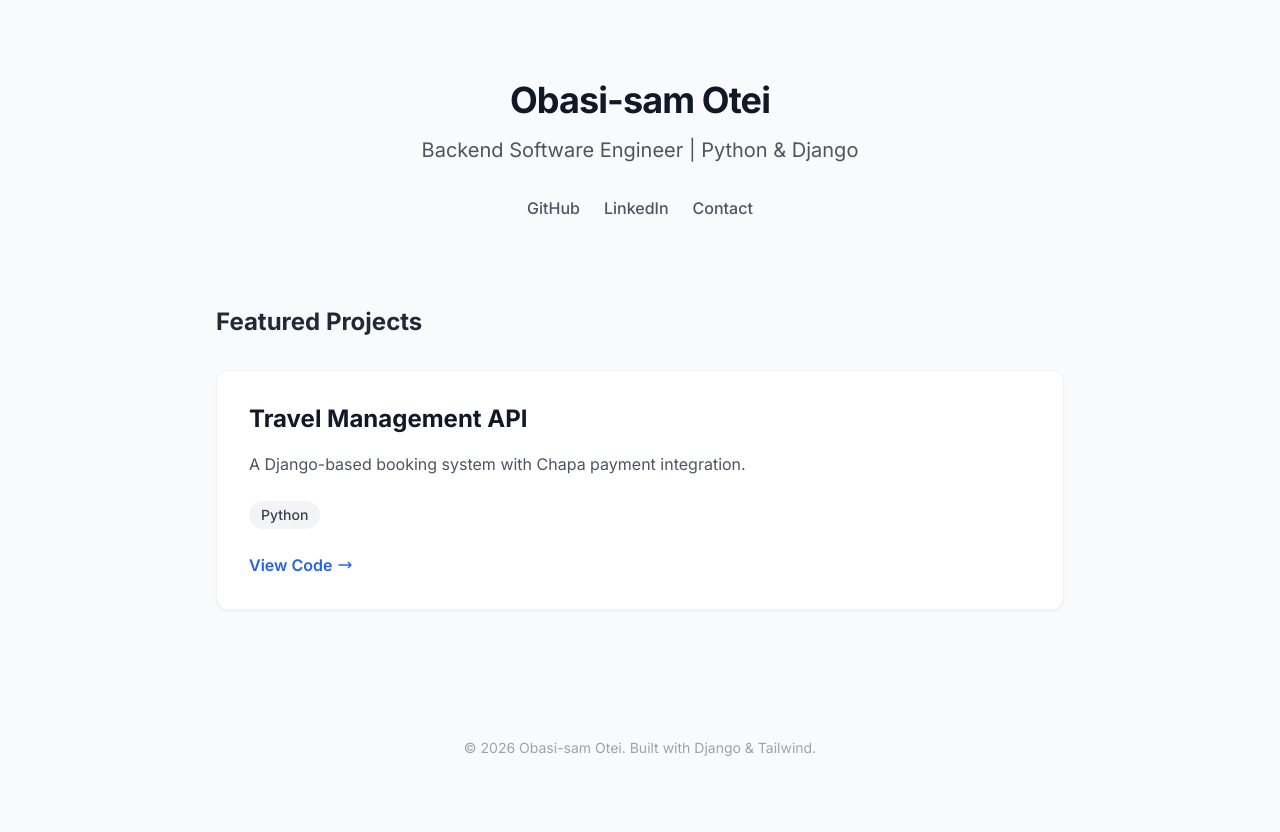
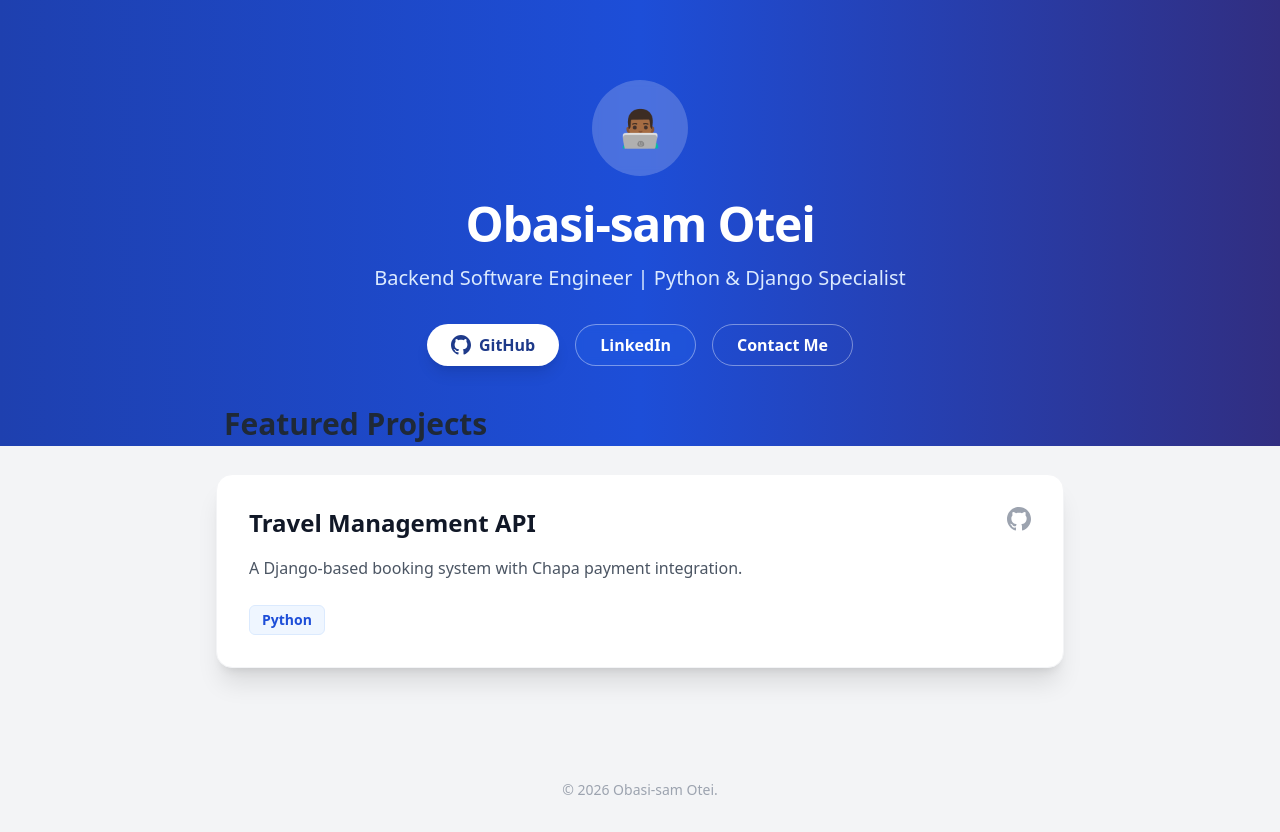
Before and after one commit to obasi-1/obasisam-portfolio, a Django app: page / in a window 1280 px wide. Before the commit the page ends 756 px from the top, so only its background shows below. Run offline with Django 5.2, Linux system fonts and the light colour scheme; data comes from the database, SQL or seed files in the repository; some libraries are stand-ins or nearby versions.

Commit message:
Update links and design

```diff
--- a/showcase/templates/showcase/home.html
+++ b/showcase/templates/showcase/home.html
@@ -11,72 +11,78 @@
         body { font-family: 'Inter', sans-serif; }
     </style>
 </head>
-<body class="bg-gray-50 text-gray-900 min-h-screen">
+<body class="bg-gray-100 text-gray-800 font-sans leading-normal tracking-normal">
 
-    <main class="max-w-4xl mx-auto px-6 py-20">
-        <header class="text-center mb-20">
-            <h1 class="text-4xl font-bold mb-4 tracking-tight">Obasi-sam Otei</h1>
-            <p class="text-xl text-gray-600 mb-8">Backend Software Engineer | Python & Django</p>
+    <div class="bg-gradient-to-r from-blue-800 via-blue-700 to-indigo-900 text-white py-20">
+        <div class="max-w-4xl mx-auto px-6 text-center">
+            <div class="w-24 h-24 bg-white/20 backdrop-blur-sm rounded-full mx-auto mb-6 flex items-center justify-center text-4xl">
+                👨🏾‍💻
+            </div>
 
-            <div class="flex justify-center gap-6">
-                <a href="https://github.com/obasi-1" target="_blank" class="text-gray-600 hover:text-black font-medium transition-colors border-b-2 border-transparent hover:border-black pb-1">
+            <h1 class="text-5xl font-bold mb-4 tracking-tight">Obasi-sam Otei</h1>
+            <p class="text-xl text-blue-100 mb-8 font-light">Backend Software Engineer | Python & Django Specialist</p>
+
+            <div class="flex flex-wrap justify-center gap-4">
+                <a href="https://github.com/obasi-1" target="_blank" class="bg-white text-blue-900 px-6 py-2 rounded-full font-semibold hover:bg-blue-50 transition shadow-lg flex items-center gap-2">
+                    <svg class="w-5 h-5" fill="currentColor" viewBox="0 0 24 24"><path d="M12 0c-6.626 0-12 5.373-12 12 0 5.302 3.438 9.8 8.207 11.387.599.111.793-.261.793-.577v-2.234c-3.338.726-4.033-1.416-4.033-1.416-.546-1.387-1.333-1.756-1.333-1.756-1.089-.745.083-.729.083-.729 1.205.084 1.839 1.237 1.839 1.237 1.07 1.834 2.807 1.304 3.492.997.107-.775.418-1.305.762-1.604-2.665-.305-5.467-1.334-5.467-5.931 0-1.311.469-2.381 1.236-3.221-.124-.303-.535-1.524.117-3.176 0 0 1.008-.322 3.301 1.23.957-.266 1.983-.399 3.003-.404 1.02.005 2.047.138 3.006.404 2.291-1.552 3.297-1.23 3.297-1.23.653 1.653.242 2.874.118 3.176.77.84 1.235 1.911 1.235 3.221 0 4.609-2.807 5.624-5.479 5.921.43.372.823 1.102.823 2.222v3.293c0 .319.192.694.801.576 4.765-1.589 8.199-6.086 8.199-11.386 0-6.627-5.373-12-12-12z"/></svg>
                     GitHub
                 </a>
 
-                <a href="https://linkedin.com/in/obasi-sam-otei-4b6688350" target="_blank" class="text-gray-600 hover:text-blue-600 font-medium transition-colors border-b-2 border-transparent hover:border-blue-600 pb-1">
+                <a href="https://www.linkedin.com/in/obasi-sam-otei-4b6688350" target="_blank" class="bg-blue-600/30 border border-white/40 backdrop-blur-sm text-white px-6 py-2 rounded-full font-semibold hover:bg-white/20 transition flex items-center gap-2">
                     LinkedIn
                 </a>
 
-                <a href="mailto:obasonz61@gmail.com" class="text-gray-600 hover:text-red-600 font-medium transition-colors border-b-2 border-transparent hover:border-red-600 pb-1">
-                    Contact
+                <a href="mailto:obasonz61@gmail.com" class="bg-transparent border border-white/40 text-white px-6 py-2 rounded-full font-semibold hover:bg-white/10 transition">
+                    Contact Me
                 </a>
             </div>
-        </header>
+        </div>
+    </div>
 
-        <section>
-            <h2 class="text-2xl font-bold mb-8 text-gray-800">Featured Projects</h2>
+    <main class="max-w-4xl mx-auto px-6 -mt-10 mb-20 relative z-10">
+        <h2 class="text-3xl font-bold mb-8 text-gray-800 ml-2">Featured Projects</h2>
 
-            <div class="grid gap-8">
+        <div class="grid gap-10">
             {% for project in projects %}
-                <article class="bg-white rounded-xl shadow-sm border border-gray-100 overflow-hidden hover:shadow-md transition-shadow">
+            <article class="bg-white rounded-2xl shadow-xl border border-gray-100 overflow-hidden hover:transform hover:scale-[1.01] transition duration-300">
+
+                {% if project.image %}
+                <div class="h-64 overflow-hidden bg-gray-100 border-b border-gray-100 relative group">
+                    <img src="{{ project.image.url }}" alt="{{ project.title }}" class="w-full h-full object-cover object-top transition duration-500 group-hover:opacity-90">
+                </div>
+                {% endif %}
+
                 <div class="p-8">
                     <div class="flex justify-between items-start mb-4">
                         <h3 class="text-2xl font-bold text-gray-900">{{ project.title }}</h3>
+                        {% if project.github_link %}
+                        <a href="{{ project.github_link }}" target="_blank" class="text-gray-400 hover:text-black transition">
+                            <svg class="w-6 h-6" fill="currentColor" viewBox="0 0 24 24"><path d="M12 0c-6.626 0-12 5.373-12 12 0 5.302 3.438 9.8 8.207 11.387.599.111.793-.261.793-.577v-2.234c-3.338.726-4.033-1.416-4.033-1.416-.546-1.387-1.333-1.756-1.333-1.756-1.089-.745.083-.729.083-.729 1.205.084 1.839 1.237 1.839 1.237 1.07 1.834 2.807 1.304 3.492.997.107-.775.418-1.305.762-1.604-2.665-.305-5.467-1.334-5.467-5.931 0-1.311.469-2.381 1.236-3.221-.124-.303-.535-1.524.117-3.176 0 0 1.008-.322 3.301 1.23.957-.266 1.983-.399 3.003-.404 1.02.005 2.047.138 3.006.404 2.291-1.552 3.297-1.23 3.297-1.23.653 1.653.242 2.874.118 3.176.77.84 1.235 1.911 1.235 3.221 0 4.609-2.807 5.624-5.479 5.921.43.372.823 1.102.823 2.222v3.293c0 .319.192.694.801.576 4.765-1.589 8.199-6.086 8.199-11.386 0-6.627-5.373-12-12-12z"/></svg>
+                        </a>
+                        {% endif %}
                     </div>
 
                     <p class="text-gray-600 mb-6 leading-relaxed">{{ project.description }}</p>
 
-                        <div class="flex flex-wrap gap-2 mb-6">
+                    <div class="flex flex-wrap gap-2">
                         {% for tag in project.tags.all %}
-                            <span class="px-3 py-1 bg-gray-100 text-gray-700 text-sm font-medium rounded-full">
+                        <span class="px-3 py-1 bg-blue-50 text-blue-700 text-sm font-semibold rounded-md border border-blue-100">
                             {{ tag.name }}
                         </span>
                         {% endfor %}
                     </div>
-
-                        {% if project.image %}
-                        <div class="mb-6 rounded-lg overflow-hidden border border-gray-100">
-                            <img src="{{ project.image.url }}" alt="{{ project.title }}" class="w-full h-auto object-cover">
-                        </div>
-                        {% endif %}
-
-                        {% if project.github_link %}
-                        <a href="{{ project.github_link }}" target="_blank" class="inline-flex items-center text-blue-600 font-semibold hover:text-blue-800">
-                            View Code
-                            <svg class="w-4 h-4 ml-1" fill="none" stroke="currentColor" viewBox="0 0 24 24"><path stroke-linecap="round" stroke-linejoin="round" stroke-width="2" d="M17 8l4 4m0 0l-4 4m4-4H3"></path></svg>
-                        </a>
-                        {% endif %}
                 </div>
             </article>
             {% empty %}
-                <p class="text-gray-500 text-center py-10">No projects added yet.</p>
+            <div class="text-center py-20 bg-white rounded-xl shadow-sm">
+                <p class="text-gray-500">No projects added yet.</p>
+            </div>
             {% endfor %}
         </div>
-        </section>
     </main>
 
-    <footer class="text-center text-gray-400 py-12 text-sm">
-        <p>&copy; {% now "Y" %} Obasi-sam Otei. Built with Django & Tailwind.</p>
+    <footer class="text-center text-gray-400 py-8 text-sm">
+        <p>&copy; {% now "Y" %} Obasi-sam Otei.</p>
     </footer>
 
 </body>
```
Lines whose indentation alone changed are shown as unchanged.
